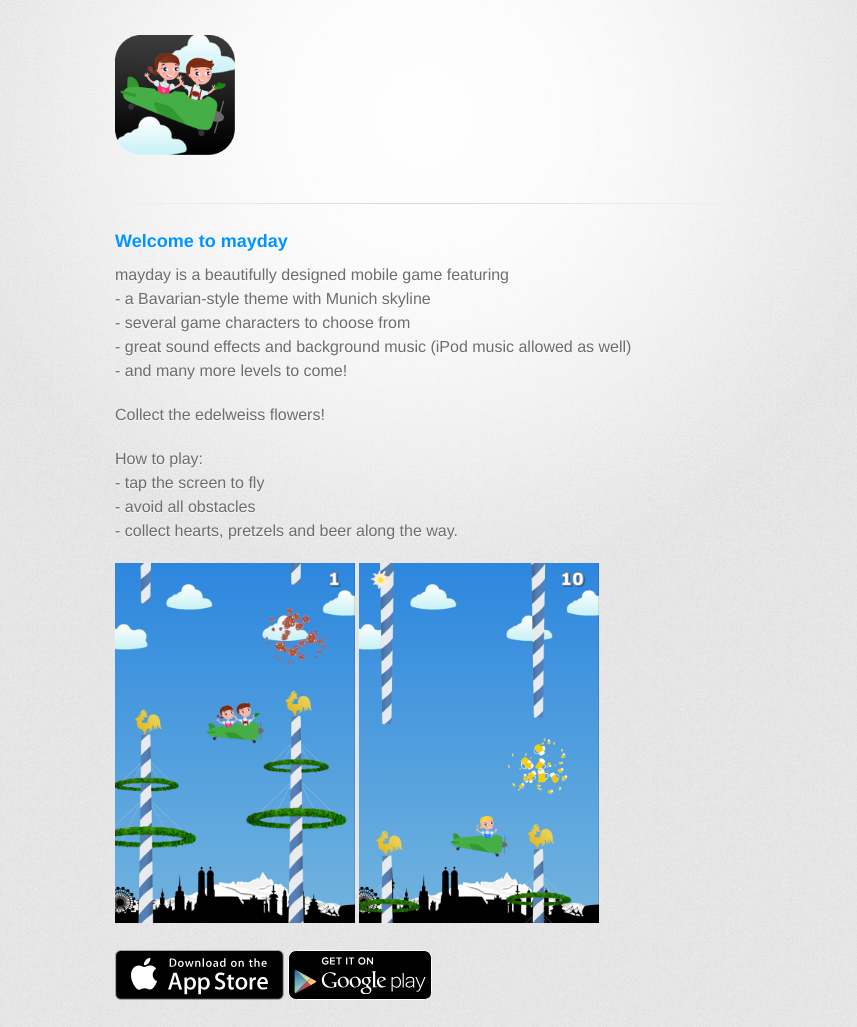
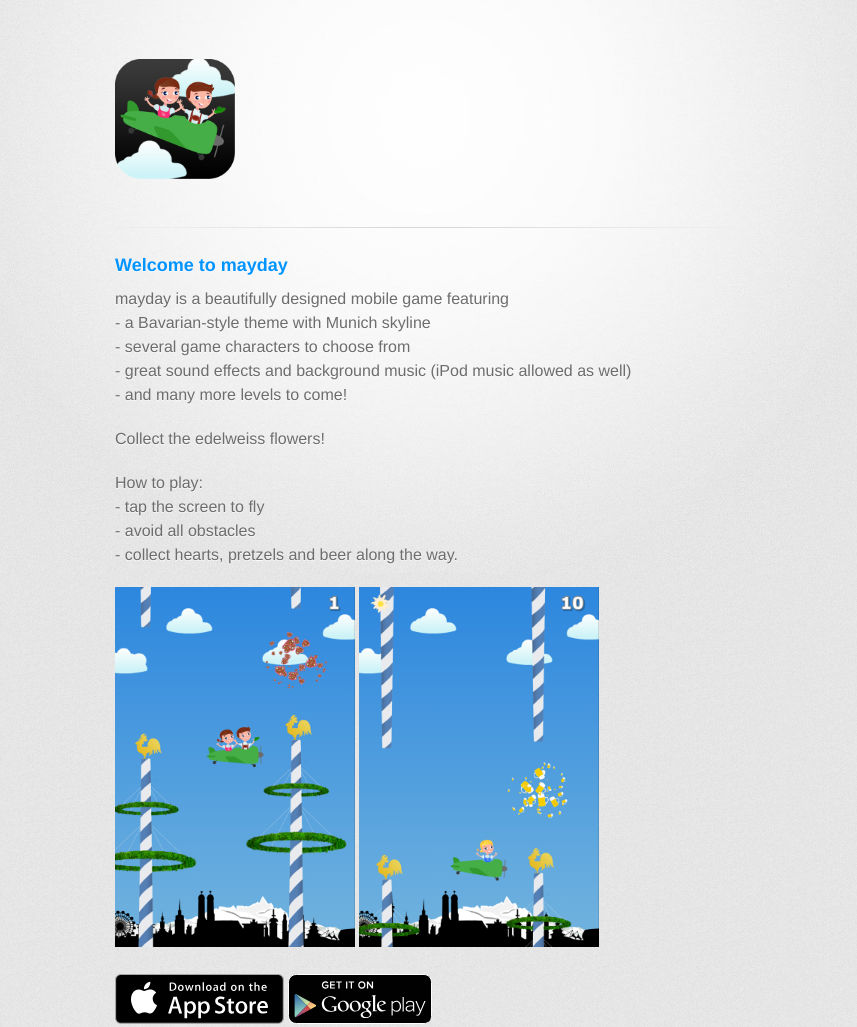
Before and after one commit to ageisselmeyer/mayday, a plain HTML site: page index.html in a window 1280 px wide. Shown: the top 1027 px of the page, without its empty margins (215-1072 px from the left). Drawn offline with Linux system fonts and the light colour scheme; a web font is replaced by a local one.

Commit message:
Update index.html

```diff
--- a/index.html
+++ b/index.html
@@ -16,7 +16,7 @@
   <body>
     <div id="container">
       <div class="inner">
-        <header><img height='120px' src="images/icon340x340_rounded.png"></header>
+        <header><br><img height='120px' src="images/icon340x340_rounded.png"></header>
         <hr>
         <section id="main_content">
           <h3>
```
